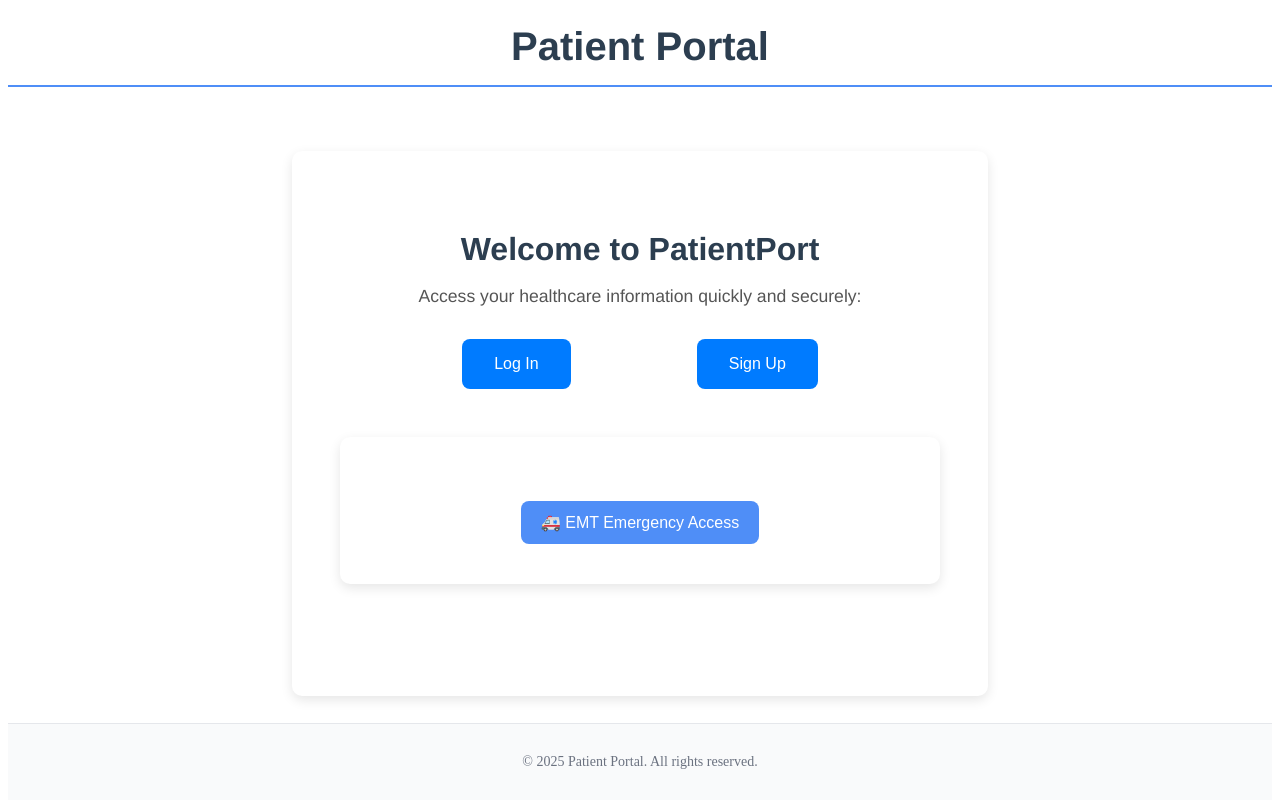
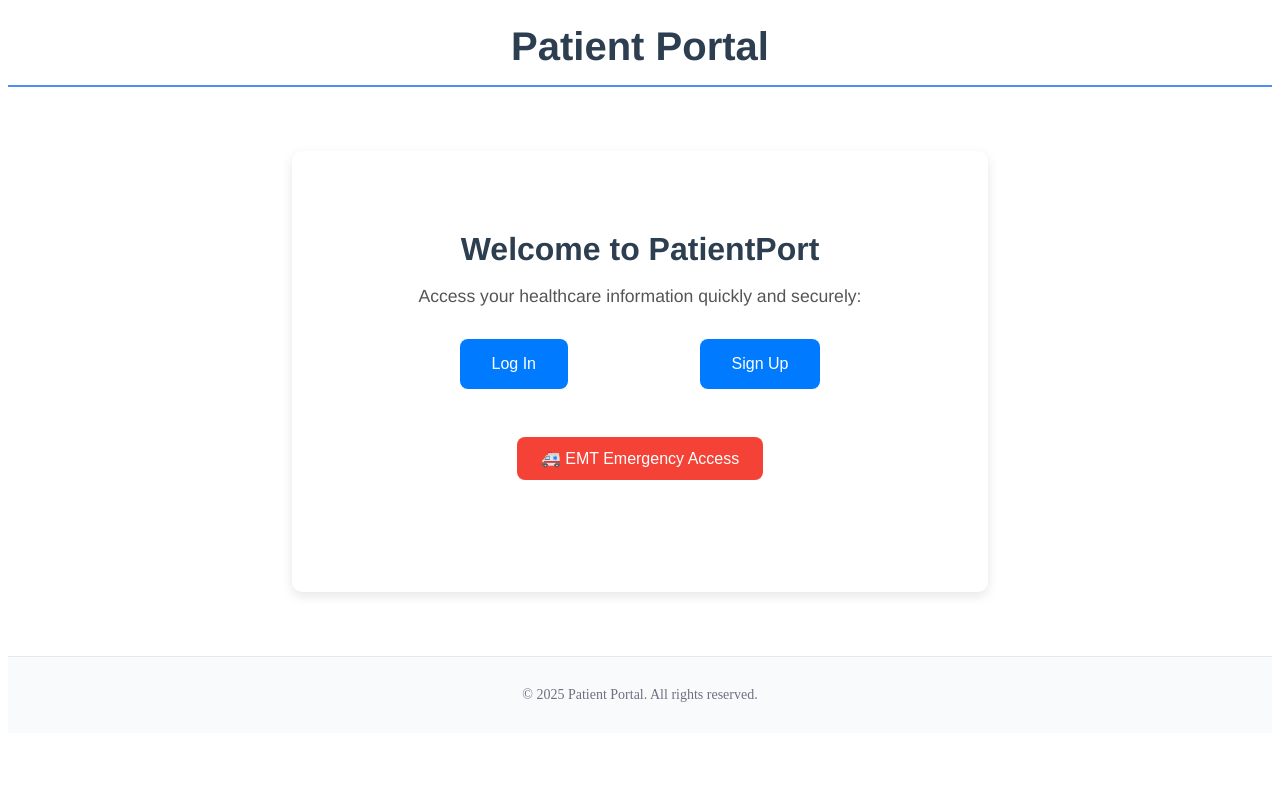
Before and after one commit to dinn7470/PatientPort_, a React (Vite) app in the folder frontend/: page / in a window 1280 px wide. Shown: the top 808 px of the page. Built offline with nearby package versions, Linux system fonts and the light colour scheme.

Commit message:
updates to welcom page

```diff
--- a/frontend/src/components/welcome.css
+++ b/frontend/src/components/welcome.css
@@ -26,10 +26,10 @@
   display: flex;
   justify-content: space-evenly;
   margin-top: 2rem;
-  gap: 0.25rem;
+  gap: 0.75rem;
 }
 
-/* Button styling for login/signup */
+/* Button styling */
 .welcome-buttons button {
   padding: 1rem 2rem;
   font-size: 1rem;
@@ -52,11 +52,7 @@
   background-color: #0056b3;
 }
 
-/* Emergency button styles */
-.emergency-container {
-  margin-top: 2rem;
-}
-
+/* Emergency button styling */
 .emergency-button {
   background-color: #f44336;
   color: white;
@@ -66,6 +62,7 @@
   font-size: 1rem;
   cursor: pointer;
   width: auto;
+  margin-top: 2rem;
 }
 
 .emergency-button:hover {
--- a/frontend/src/components/welcome.jsx
+++ b/frontend/src/components/welcome.jsx
@@ -12,14 +12,14 @@ function Welcome({ goToLogin, goToSignup, setStep }) {
                 <button onClick={goToSignup}>Sign Up</button>
             </div>
 
-            <div className="emergency-access">
+
                 <button
-                    onClick={() => setStep(6)} // ✅ NOW takes you to EmergencyAccess.jsx
+                    onClick={() => setStep(6)}
                     className="emergency-button"
                 >
                     🚑 EMT Emergency Access
                 </button>
-            </div>
+
         </div>
     );
 }
```
